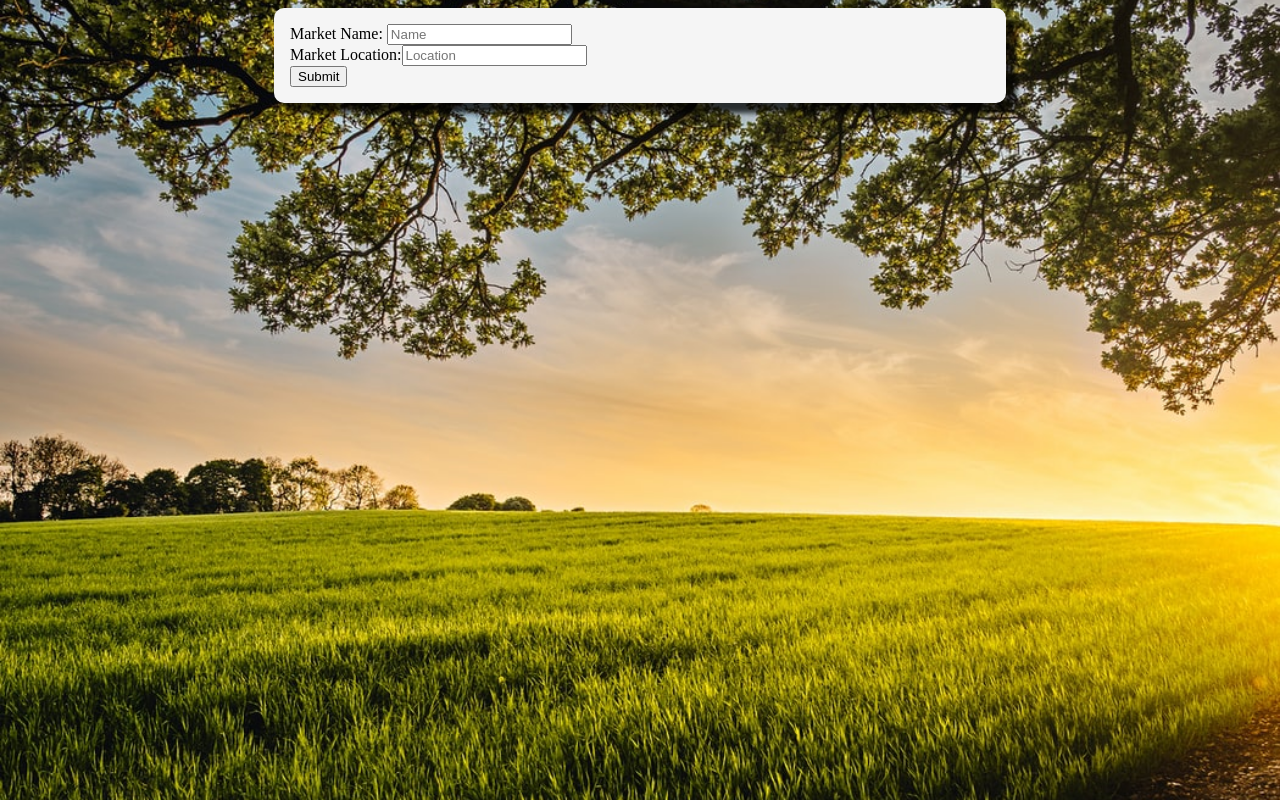
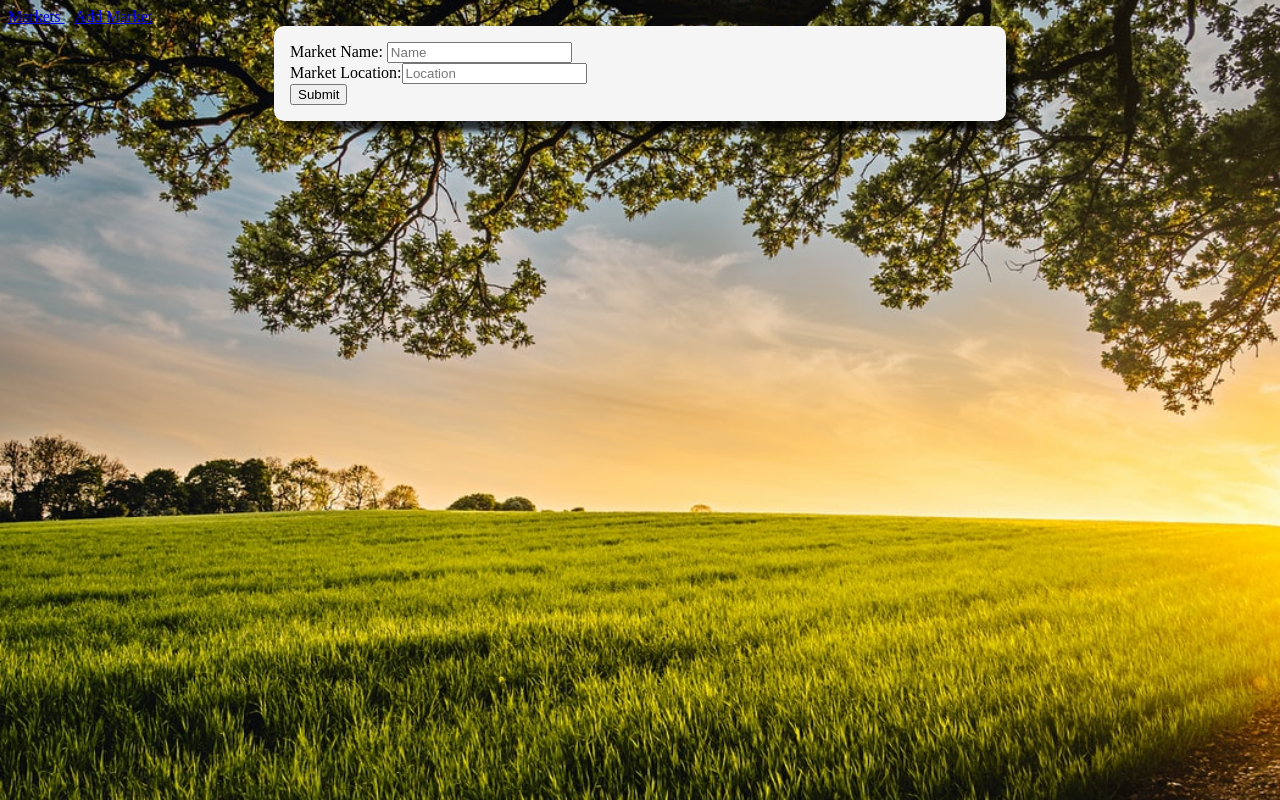
Before and after one commit to Nanton83/farmers-market-frontend, a React (Create React App) app: page /markets/new in a window 1280 px wide. Built offline with nearby package versions, Linux system fonts and the light colour scheme; no server answers.

Commit message:
rerouting new market

```diff
--- a/src/App.js
+++ b/src/App.js
@@ -12,7 +12,6 @@ class App extends React.Component {
   render() {
     return (
       <div className="App">
-
        <MarketsContainer/>
       </div>
     );
--- a/src/components/MarketForm.js
+++ b/src/components/MarketForm.js
@@ -1,6 +1,7 @@
 import React from 'react'
 import {connect} from 'react-redux'
 import {addMarket} from '../actions/addMarket'
+import { Redirect } from 'react-router-dom';
 
 // wrapped in brackets since they were not exported as default
 
@@ -29,6 +30,8 @@ class MarketForm extends React.Component {
             name: '',
             location: ''
         })
+        this.props.history.push('/markets')
+
         // setState is asynchronous, it will not clear state until function is completed
 
     }
--- a/src/components/NavigationBar.js
+++ b/src/components/NavigationBar.js
@@ -0,0 +1,15 @@
+import React from 'react'
+import {Link} from 'react-router-dom'
+
+const NavigationBar = (props) => {
+
+  return (
+    <div>
+      <Link to='/markets' style={{paddingRight: '10px'}}>Markets  </Link>
+      <Link to='/markets/new'> Add Market</Link>
+    </div>
+
+  )
+}
+
+export default NavigationBar
--- a/src/containers/MarketsContainer.js
+++ b/src/containers/MarketsContainer.js
@@ -6,6 +6,7 @@ import {fetchMarkets} from '../actions/fetchMarkets'
 import Markets from '../components/Markets'
 import Market from '../components/Market'
 import MarketForm from '../components/MarketForm'
+import NavigationBar from '../components/NavigationBar'
 
 
 class MarketsContainer extends React.Component {
@@ -17,6 +18,7 @@ class MarketsContainer extends React.Component {
     render(){
         return(
             <div>
+                <NavigationBar/>
                 <Switch>
                 {/* Routing to different components */}
                 <Route path='/markets/new' component={MarketForm}/>
--- a/src/index.js
+++ b/src/index.js
@@ -25,8 +25,8 @@ ReactDOM.render(
     <Provider store={store}>
       <Router>
         {/* app and any child component can set up routes/links insided components */}
-    <App />
-    </Router>
+        <App />
+      </Router>
     </Provider>,
     // {/* Provider will make store global to app and any children */}
 
```
